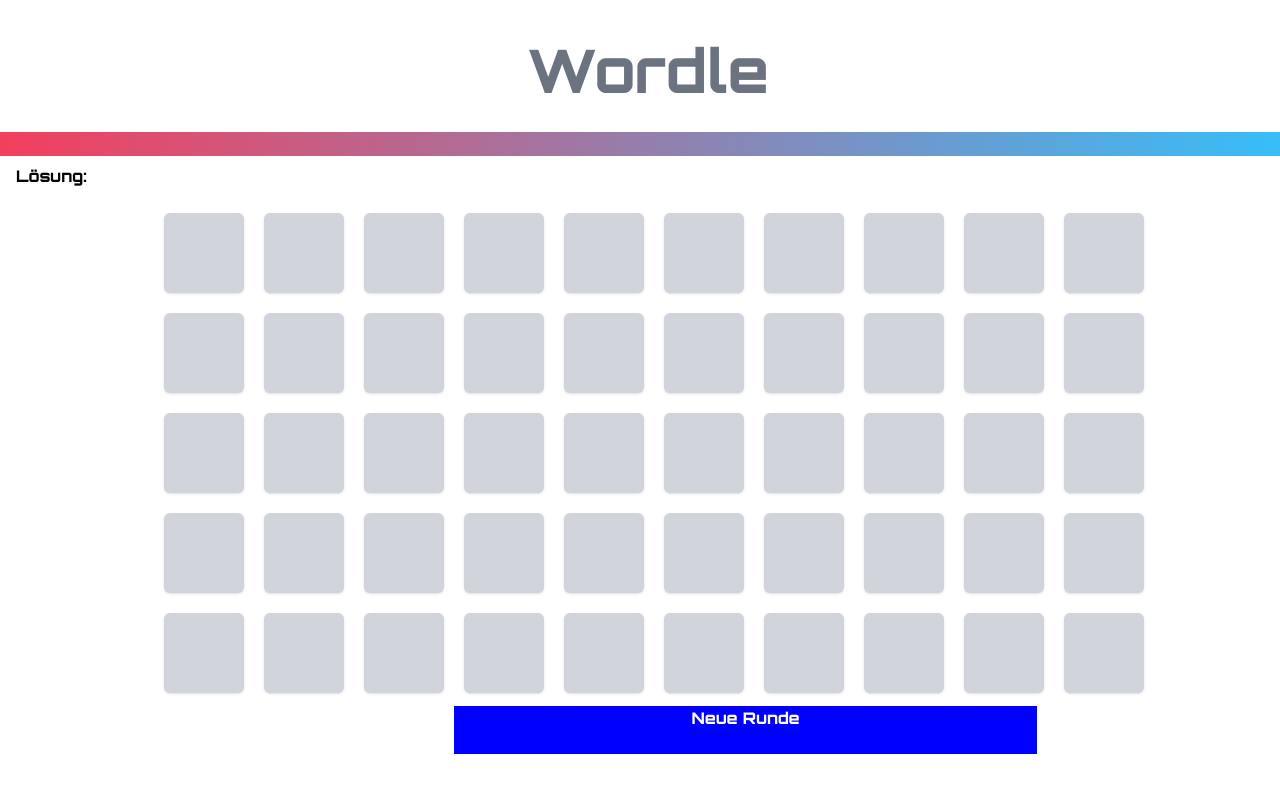
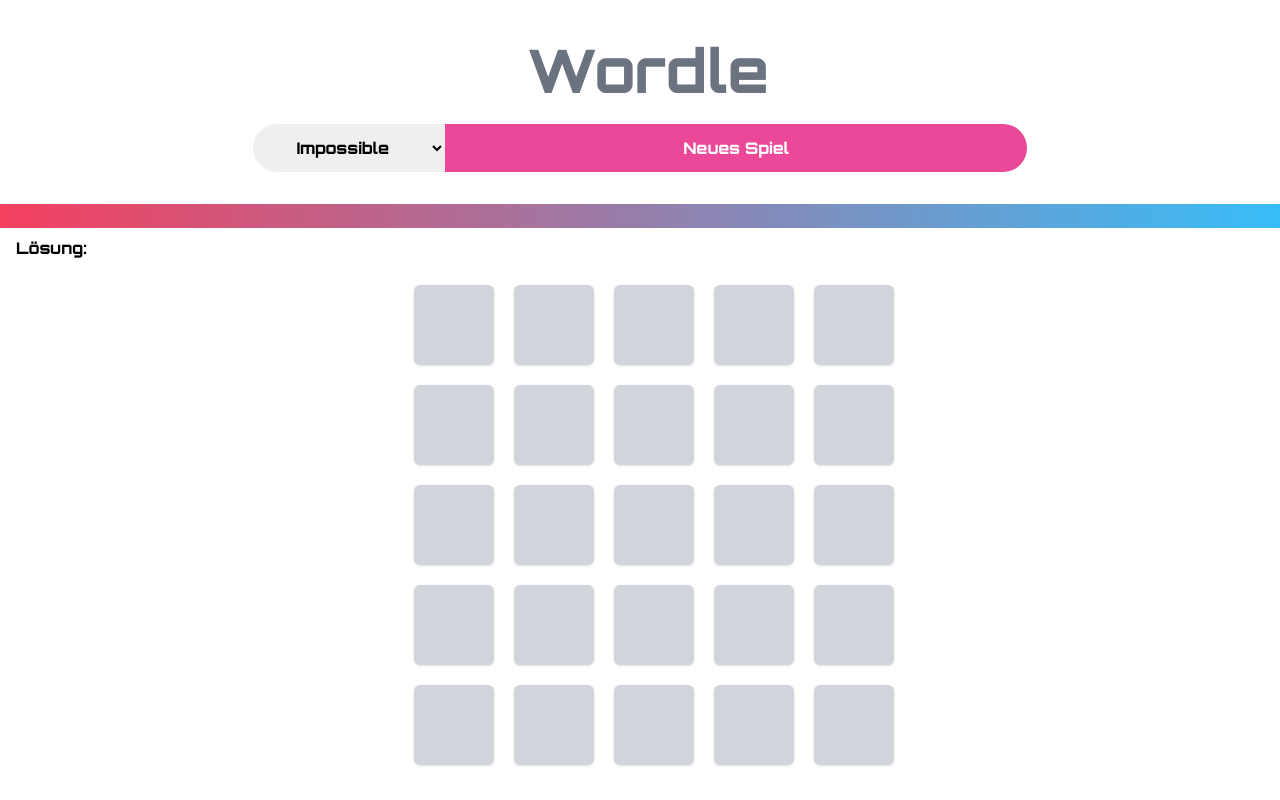
Before and after one commit to Backstein42/wordle, a Flask app: page / in a window 1280 px wide. Run offline with Flask 2, Linux system fonts and the light colour scheme; some libraries are stand-ins or nearby versions.

Commit message:
app and template

```diff
--- a/app.py
+++ b/app.py
@@ -1,3 +1,4 @@
+from cgitb import text
 from flask import Flask, redirect, render_template, request, session
 import random as rand
 
@@ -8,20 +9,33 @@
 words = []
 
 # TODO wenn buchstabe mehrfach vorkommt, nur den richtigen mit 2 markieren (wenn an richtiger stelle)
-# ansonsten, nur so viele mit 1 markieren, wie auch in dem wort vorkommen
+# ansonsten, nur so viele mit 1 markieren, wie auch in dem wort vorkommen <-- Noch fehlerhaft
 
-# TODO wenn spiel zu ende -> neu starten button
-# TODO beim seiten refresh aktuellen session spielstand anzeigen, so dass der nutzer später weiterspielen kann
+# words_easy = []  # < 5 buchstaben
+words_medium = []  # < 7 buchstaben [5, 6]
+words_hard = []  # < 9 buchstaben [7, 8]
+words_nightmare = []  # < 11
+words_impossible = []  # < 13
+
+# words__ = [words_easy, words_medium, ...]
+# words__[schwierigkeitsgtrad]
+
 
 with open("words.txt", "r") as file:
     dict = {}
+    length = 0
     for line in file:
         placeholder = len(line)
-        words.append(line.removesuffix("\n"))
-        if not placeholder in dict:
-            dict[placeholder] = 0
-        dict[placeholder] += 1
-    print(dict)
+        # if placeholder < 5:
+        # words_easy.append(line.rstrip("\n").lower())
+        if placeholder < 7:
+            words_medium.append(line.rstrip("\n").lower())
+        elif placeholder < 9:
+            words_hard.append(line.rstrip("\n").lower())
+        elif placeholder < 11:
+            words_nightmare.append(line.rstrip("\n").lower())
+        else:
+            words_impossible.append(line.rstrip("\n").lower())
 
 
 def istrichtig(zeile, spalte):
@@ -30,31 +44,54 @@
 
 @app.route("/reset-session")
 def resetSession():
-    session.clear()
+    session["schwierigkeitsgrad"] = request.args.get(
+        "difficulty", default="medium")
+    session["new_game"] = True
     return redirect("/")
+
+
+words = {
+    # "easy": words_easy,
+    "medium": words_medium,
+    "hard": words_hard,
+    "nightmare": words_nightmare,
+    "impossible": words_impossible
+}
+
+diff = {
+    # "easy": [2, 4],
+    "medium": [5, 5],
+    "hard": [7, 7],
+    "nightmare": [9, 9],
+    "impossible": [11, 11]  # TODO
+}
+
+
+def maxSpalten(difficulty):
+    [a, b] = diff[difficulty]
+    return rand.randint(a, b)
 
 
 @app.route("/")
 def hello():
-    # TODO oder wenn session finish ist true
-    if 'spielstand' not in session or session["finish"]:
-        spielstand = {"aktuelleZeile": 0, "spalten": rand.randint(
-            5, 12), "zeilen": rand.randint(5, 7)}
+    schwierigkeitsgrad = session.get("schwierigkeitsgrad", "medium")
+
+    if 'spielstand' not in session or session["finish"] or session.get("new_game", False):
+        session["new_game"] = False
+        s = maxSpalten(schwierigkeitsgrad)  # -1
+        # TODO mehr woerter
+        session["loesungsWort"] = rand.choice(
+            [x for x in words[schwierigkeitsgrad] if len(x) == s])
+        spalten = len(session["loesungsWort"])
+        spielstand = {"aktuelleZeile": 0,
+                      "spalten": spalten, "zeilen": spalten}
         session['spielstand'] = spielstand
         session["gamefield"] = [[0 for x in range(spielstand.get(
             "spalten"))] for y in range(spielstand.get("zeilen"))]
-        session["loesungsWort"] = rand.choice(
-            [x for x in words if len(x) == spielstand["spalten"]])
         session["finish"] = False
         session.update()
-    return render_template('hello.html', spielstand=session['spielstand'], istrichtig=istrichtig, gamefield=session["gamefield"])
+    return render_template('hello.html', schwierigkeitsgrad=schwierigkeitsgrad, spielstand=session['spielstand'], istrichtig=istrichtig, gamefield=session["gamefield"])
 
-
-# @app.route("/new-game", methods=['POST'])
-# def newGame():
-    # finish = True
-    # return "ok"
- #   pass
 
 def evaluateGuess(guess, solution):
     correctWordList = []
@@ -94,7 +131,7 @@
     return correctWordList
 
 
-@app.route("/raten", methods=['POST'])
+@ app.route("/raten", methods=['POST'])
 def correctWord():
     guess = request.form["guess"]
 
--- a/templates/hello.html
+++ b/templates/hello.html
@@ -28,10 +28,6 @@
     background-color: rgb(49, 172, 80);
   }
 
-  .kasten-else {
-
-  }
-
   .grosserKasten {
     grid-template-rows: repeat({{spielstand.zeilen}}, 1fr);
     grid-template-columns: repeat({{spielstand.spalten}}, 1fr);
@@ -43,6 +39,20 @@
 
 
 <h1 class="text-bold text-center mt-10 text-6xl ml-[1rem] text-gray-500">  Wordle </h1>
+
+<form onchange="choiceDifficultyChanged()" action="/reset-session" request="get" class="flex items-center justify-center mt-6">
+  <select name="difficulty" id="choiceDifficulty" class="w-[12rem] h-[3rem] rounded-l-3xl text-center">
+    <!--<option value="easy">Easy</option>!-->
+    <option value="medium">Impossible</option> <!-- if {{ schwierigkeitsgrad }} == medium dann gebe aus: selected -->
+    <option value="hard">Hard</option>
+    <option value="nightmare">Medium</option>
+    <option value="impossible">Easy</option>
+  </select>
+  <button type="submit" class="bg-pink-500 w-[36.4rem] h-[3rem] text-white rounded-r-3xl flex hover:bg-indigo-700 justify-center items-center">
+    Neues Spiel
+  </button>
+</form>
+
 <div class="bg-gradient-to-r from-rose-500 to-sky-400 w-full h-6 mt-8"></div>
 <h1 id="loesung" class="mt-[0.5rem] ml-[1rem]">Lösung: </h1>
 <div class="flex text-center">
@@ -56,16 +66,12 @@
     <div id="{{ i }}_{{ j }}" class="kasten kasten-else pl-[1.8rem] pt-[1.3rem]"></div>
     {% endif %} {% endfor %} {% endfor %}
     </div>
-    <br>
 </div>
 
 <!-- <button class="w-[25%] bg-[#cbd1d1] ml-[38.2%] mt-[1%] h-20 text-xl rounded-3xl" onclick="refreshPage">Neues Spiel</button> -->
 
-<div class="bg-[blue] w-[36.4rem] h-[3rem] text-center mt-[1%] ml-[35.5%] text-white">
-  <a href="/reset-session">Neue Runde</a>
-</div>
-
 <script src="https://cdn.tailwindcss.com"></script>
+<script src="https://cdn.jsdelivr.net/npm/fireworks-js@latest/dist/fireworks.js"></script>
 
 <script>
 
@@ -77,8 +83,8 @@
   var text = '';
   elem.addEventListener("keydown", getKey);
 
-  function refreshPage(event) {
-
+  function choiceDifficultyChanged(event) {
+    value = document.getElementById("choiceDifficulty").value
   }
 
   function getKey(event) {
```
